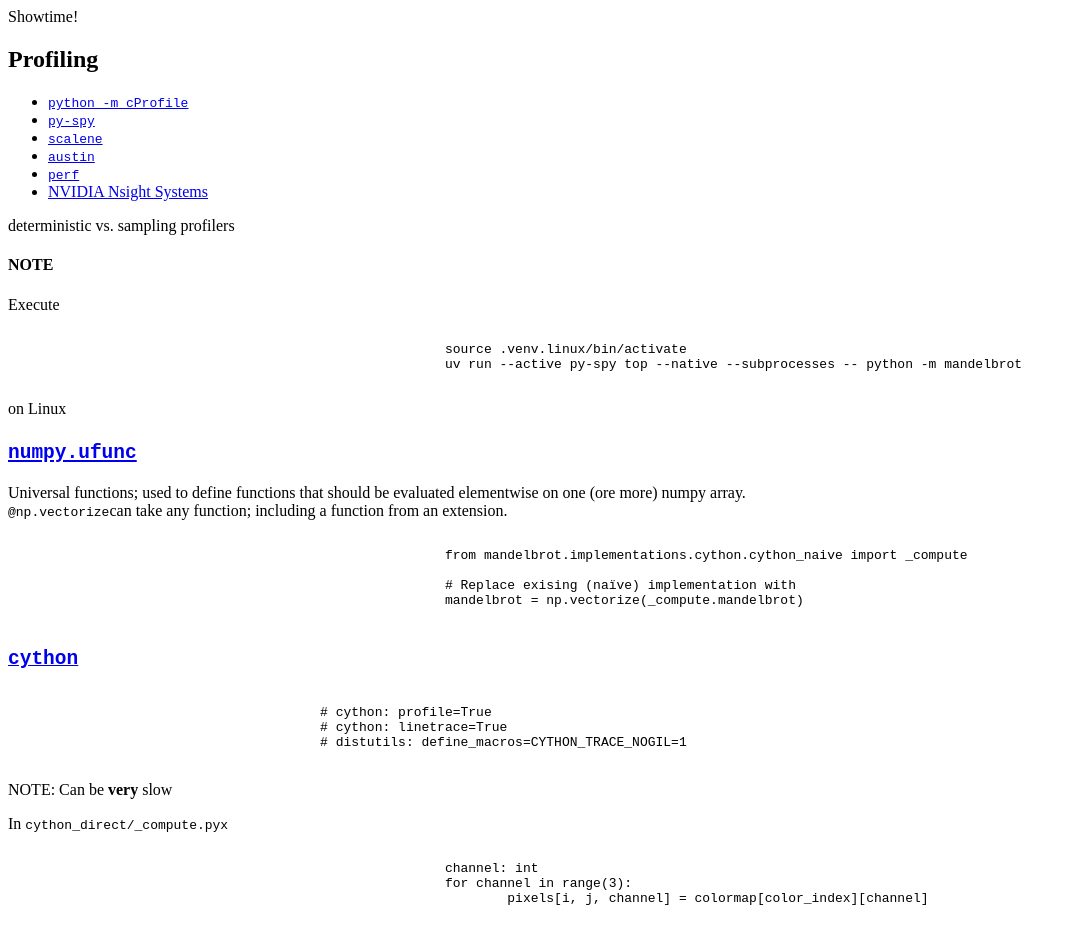
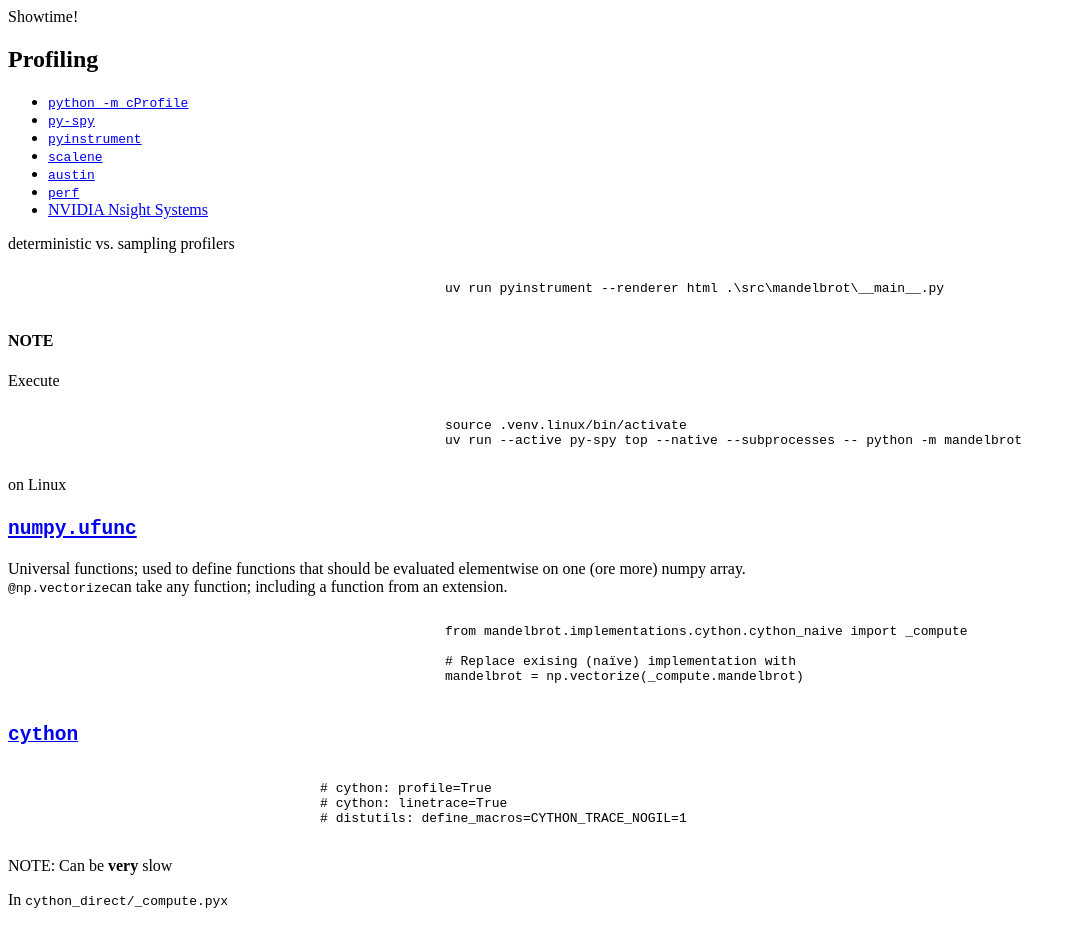
Before and after one commit to sindre-nistad/snake-oil, a website built with Vite: page src/presentation/index.html in a window 1280 px wide. Shown: the part 1660-2589 px from the top of the page, without its empty margins (0-1076 px from the left). Built offline with nearby package versions, Linux system fonts and the light colour scheme; what reveal.js would draw is missing.

Commit message:
feat: Add info / example for `pyinstrument`

```diff
--- a/pyproject.toml
+++ b/pyproject.toml
@@ -19,6 +19,7 @@
 profilers = [
     "py-spy",
     "scalene",
+    "pyinstrument",
 ]
 
 [dependency-groups]
--- a/src/presentation/index.html
+++ b/src/presentation/index.html
@@ -121,6 +121,11 @@
 							</a>
 						</li>
 						<li class="fragment">
+							<a href="https://github.com/joerick/pyinstrument">
+								<code>pyinstrument</code>
+							</a>
+						</li>
+						<li class="fragment">
 							<a href="https://github.com/plasma-umass/scalene">
 								<code>scalene</code>
 							</a>
@@ -145,6 +150,10 @@
 						deterministic vs. sampling profilers
 
 						<br>
+						<pre><code data-trim class="language-bash">
+							uv run pyinstrument --renderer html .\src\mandelbrot\__main__.py
+						</code></pre>
+
 						<h4>NOTE</h4>
 						Execute
 						<br>
```
Also changed, not shown: 1 other file.
